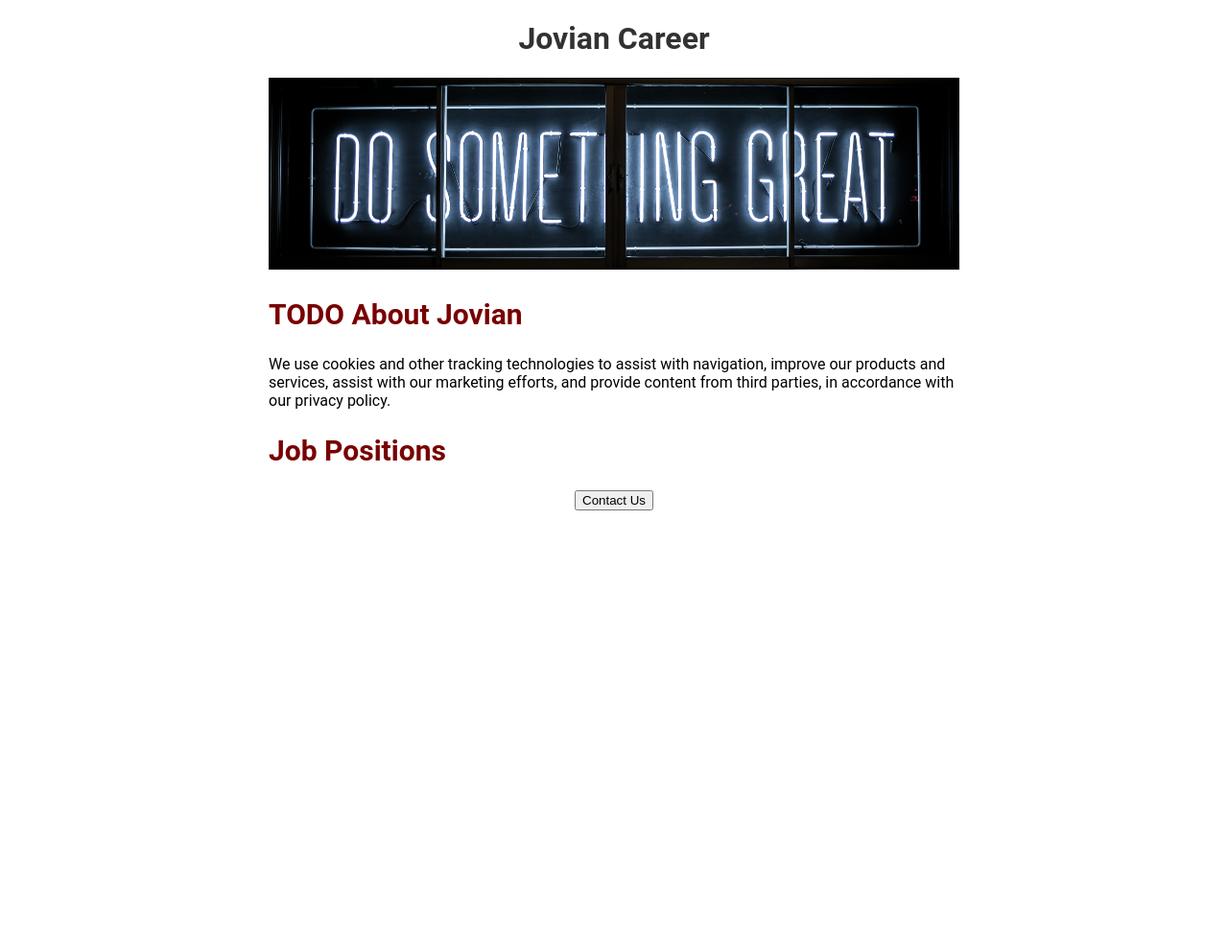
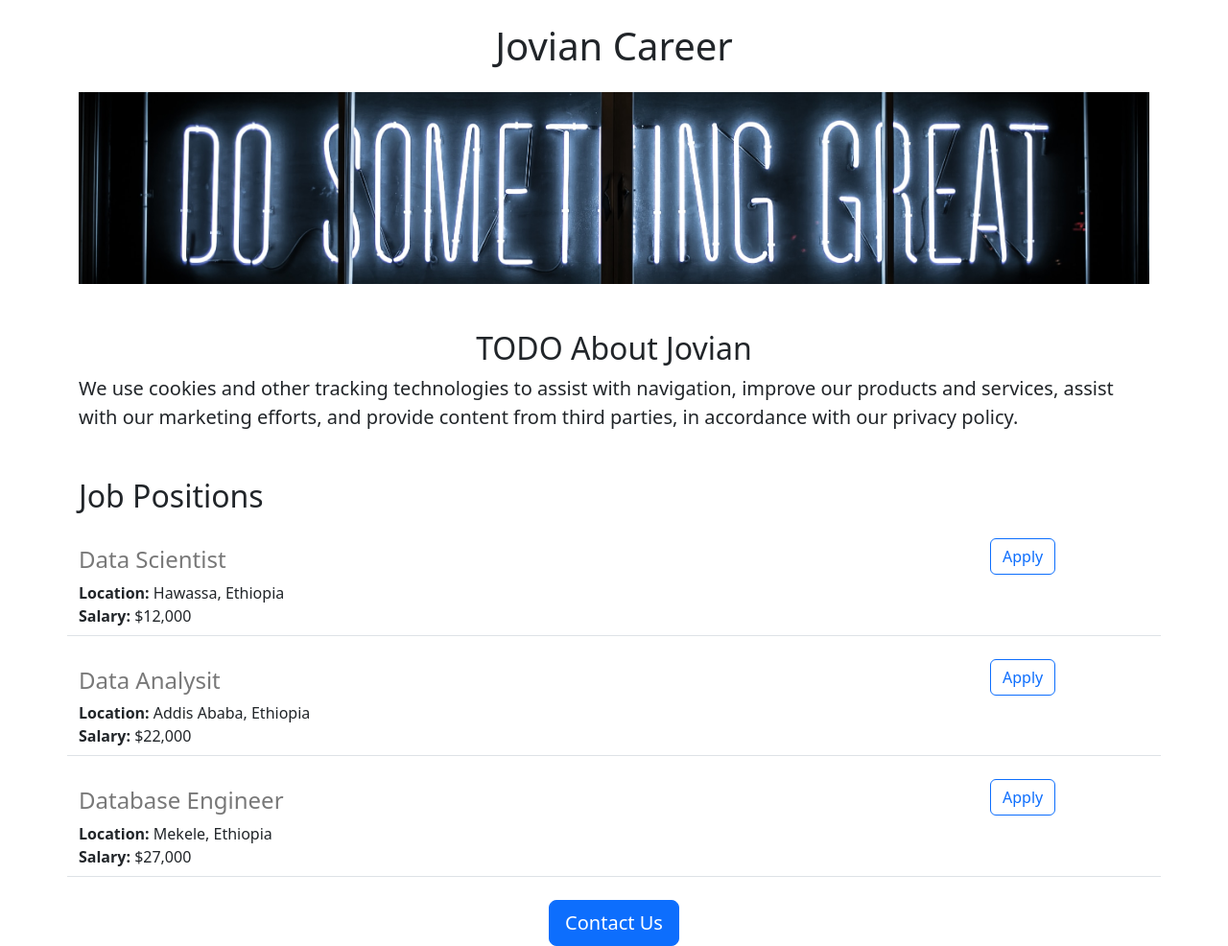
Before and after one commit to Danieltgit/jovian-career-leul, a Flask app: page / in a window 1280 px wide. Shown: the whole page at 96% size. Before the commit the page ends 532 px from the top, so only its background shows below. Run offline with Flask 3, Linux system fonts and the light colour scheme.

Commit message:
Flask and Dynamic Content Managmane Added

```diff
--- a/main.py
+++ b/main.py
@@ -3,7 +3,26 @@ this is the first
 python based webased programming
 thuis is my sample personal website
 """
-
+JOBS = [
+  {
+    "id": 1,
+    "title":"Data Scientist",
+    "location":"Hawassa, Ethiopia",
+    "salary": "$12,000"
+  },
+  {
+    "id": 2,
+    "title":"Data Analysit",
+    "location":"Addis Ababa, Ethiopia",
+    "salary": "$22,000"
+  },
+    {
+    "id":3,
+    "title":"Database Engineer",
+    "location":"Mekele, Ethiopia",
+    "salary": "$27,000"
+  }
+]
 from flask import Flask, render_template
 
 app = Flask(__name__)
@@ -11,7 +30,7 @@ app = Flask(__name__)
 
 @app.route("/")
 def hello_world():
-  return render_template('home.html')
+  return render_template('home.html', jobs = JOBS)
 
 if __name__ == '__main__':
   app.run(host='0.0.0.0', debug = True)
--- a/templates/home.html
+++ b/templates/home.html
@@ -1,47 +1,38 @@
 <!DOCTYPE html>
 <html>
   <head>
-    <style>
-      h1{
-        font: size; 40px;
-        font-family:Roboto;
-        font-weight: bold;
-        color: rgb(50,50,50);
-        text-align: center;
-      }
+    <meta charset = "utf-8">
+     <style>
       #banner{
         width: 100%;
         height: 200px;
         object-fit:cover;
       }
-      h2{
-        font-family: Roboto;
-        font-size:30px;
-        color: rgb(120, 0, 0);
-      }
-      p{
-        font-family:Roboto;
-        align-content:left;
-      }
-      #container{
-        max-width: 720px;
-        margin:0px auto;
-      }
-    </style>
+     </style>
+    <link href="https://cdn.jsdelivr.net/npm/bootstrap@5.3.0-alpha3/dist/css/bootstrap.min.css" rel="stylesheet" integrity="sha384-KK94CHFLLe+nY2dmCWGMq91rCGa5gtU4mk92HdvYe+M/SXH301p5ILy+dN9+nJOZ" crossorigin="anonymous">
+
     <title>Jovian Careers Development</title>
   </head>
   <body>
-    <div id = "container">
-  <h1>Jovian Career</h1>
-    <img  id = "banner" src = "https://jovian-career-leul.danieltg.repl.co/static/banner.jpg">
-    <h2>TODO About Jovian</h2>
-    <p>
+    <div class="container-sm">
+  <h1 class = "text-center mt-4 mb-4">Jovian Career</h1>
+    <img id = "banner" class = "img-fluid" src = "https://jovian-career-leul.danieltg.repl.co/static/banner.jpg">
+    <h2 class = "text-center mt-5 mb-2">TODO About Jovian</h2>
+    <p class = "lead">
       We use cookies and other tracking technologies to assist with navigation, improve our products and services, assist with our marketing efforts, and provide content from third parties, in accordance with our privacy policy.
+
+
+    <div>
     </p>
-    <h2>Job Positions </h2>
+    <h2 class = "text-left mt-5">Job Positions </h2>
+      <div class ="mb-4 mt-4">
+        {% for job in jobs %}
+        {% include 'jobitem.html' %}
+        {% endfor %}
+      </div>
     </div>
-    <div style="text-align:center">
-      <button>Contact Us</button>
+    <div class="container text-center">
+      <button class = "btn btn-primary btn-lg btn-cn">Contact Us</button>
     </div>
   </body>
 </html>
--- /dev/null
+++ b/templates/jobitem.html
@@ -0,0 +1,18 @@
+
+  <div class ="border-bottom mb-4 pb-2 row">
+    <div class = "col-10">
+    <h4 class ="mb-2 mt-2" style ="color:rgb(120, 120, 120)">
+      {{job['title']}}</h4>
+    <div>
+      <b> Location: </b>{{job['location']}}
+    </div>
+    {% if 'salary' in job %}
+      <div>
+        <b> Salary: </b>{{job['salary']}}
+      </div>
+    {% endif %}
+  </div>
+  <div class = "col-2">
+    <button type="button" class="btn btn-outline-primary">Apply</button>
+</div>
+</div>
```
